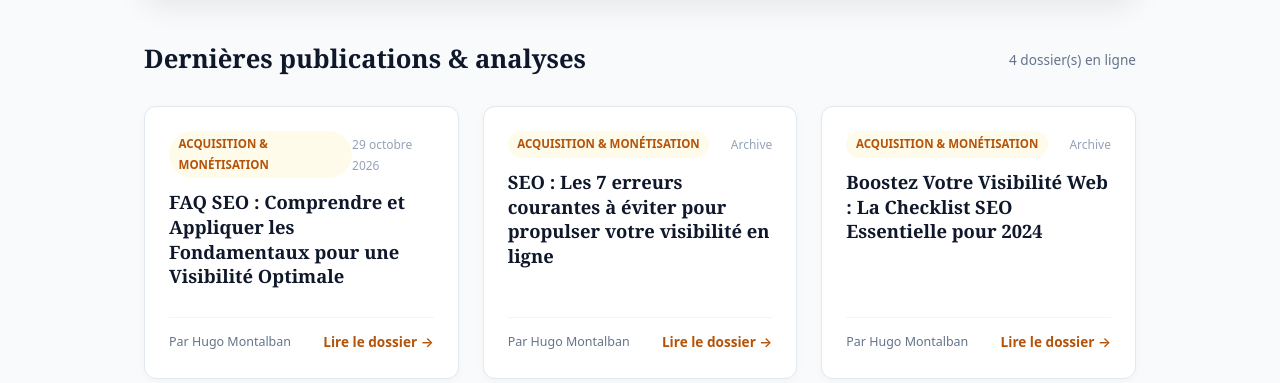
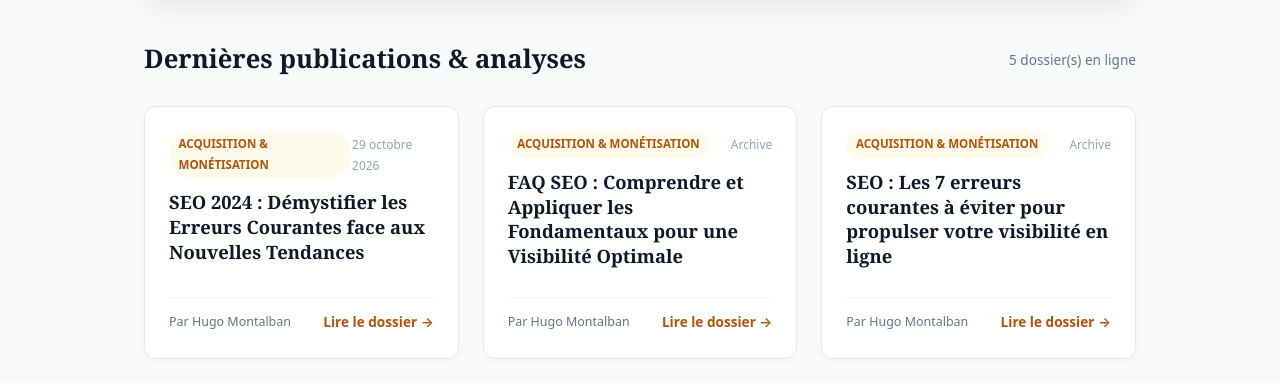
Before and after one commit to vianneydcps-boop/mag-tendances-web-conseils, a plain HTML site: page index.html in a window 1280 px wide. Shown: the part 399-782 px from the top of the page. Drawn offline with Linux system fonts and the light colour scheme.

Commit message:
Mise à jour page d'accueil: SEO 2024 : Démystifier les Erreurs Coura

```diff
--- a/index.html
+++ b/index.html
@@ -473,7 +473,7 @@
     <!-- Section Title -->
     <div style="display: flex; align-items: center; justify-content: space-between; margin-bottom: 1.5rem;">
       <h2 style="font-family: var(--font-serif); font-size: 1.6rem; color: #0f172a; font-weight: 700;">Dernières publications & analyses</h2>
-      <span style="font-size: 0.85rem; color: #64748b;">4 dossier(s) en ligne</span>
+      <span style="font-size: 0.85rem; color: #64748b;">5 dossier(s) en ligne</span>
     </div>
 
     <div style="display: grid; gap: 1.5rem; grid-template-columns: repeat(auto-fit, minmax(280px, 1fr));">
@@ -483,6 +483,22 @@
               <div style="display: flex; align-items: center; justify-content: space-between; margin-bottom: 0.75rem;">
                 <span style="background: var(--primary-light); color: var(--primary); font-size: 0.72rem; font-weight: 700; padding: 0.2rem 0.6rem; border-radius: 9999px; text-transform: uppercase;">Acquisition &amp; Monétisation</span>
                 <span style="font-size: 0.75rem; color: #94a3b8;">29 octobre 2026</span>
+              </div>
+              <h3 style="font-family: var(--font-serif); font-size: 1.15rem; line-height: 1.35; margin-bottom: 0.75rem;">
+                <a href="posts/1793286853072-seo-2024-demystifier-les-erreurs-courantes-face-aux-nouvelle.html" style="color: #0f172a; text-decoration: none; font-weight: 700;">SEO 2024 : Démystifier les Erreurs Courantes face aux Nouvelles Tendances</a>
+              </h3>
+            </div>
+            <div style="margin-top: 1rem; padding-top: 0.75rem; border-top: 1px solid #f1f5f9; display: flex; justify-content: space-between; align-items: center;">
+              <span style="font-size: 0.78rem; color: #64748b;">Par Hugo Montalban</span>
+              <a href="posts/1793286853072-seo-2024-demystifier-les-erreurs-courantes-face-aux-nouvelle.html" style="color: var(--primary); font-weight: 600; font-size: 0.85rem; text-decoration: none;">Lire le dossier →</a>
+            </div>
+          </div>
+
+          <div style="background: #ffffff; border: 1px solid #e2e8f0; border-radius: 12px; padding: 1.5rem; display: flex; flex-direction: column; justify-content: space-between; box-shadow: 0 2px 8px rgba(0,0,0,0.03);">
+            <div>
+              <div style="display: flex; align-items: center; justify-content: space-between; margin-bottom: 0.75rem;">
+                <span style="background: var(--primary-light); color: var(--primary); font-size: 0.72rem; font-weight: 700; padding: 0.2rem 0.6rem; border-radius: 9999px; text-transform: uppercase;">Acquisition &amp; Monétisation</span>
+                <span style="font-size: 0.75rem; color: #94a3b8;">Archive</span>
               </div>
               <h3 style="font-family: var(--font-serif); font-size: 1.15rem; line-height: 1.35; margin-bottom: 0.75rem;">
                 <a href="posts/1793286791230-faq-seo-comprendre-et-appliquer-les-fondamentaux-pour-une-vi.html" style="color: #0f172a; text-decoration: none; font-weight: 700;">FAQ SEO : Comprendre et Appliquer les Fondamentaux pour une Visibilité Optimale</a>
```
